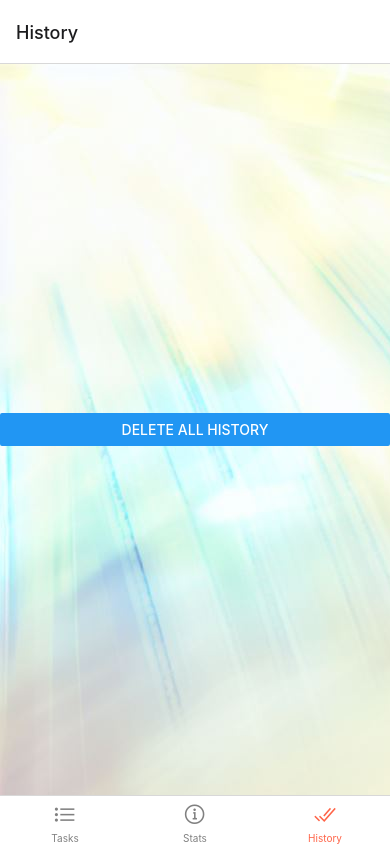
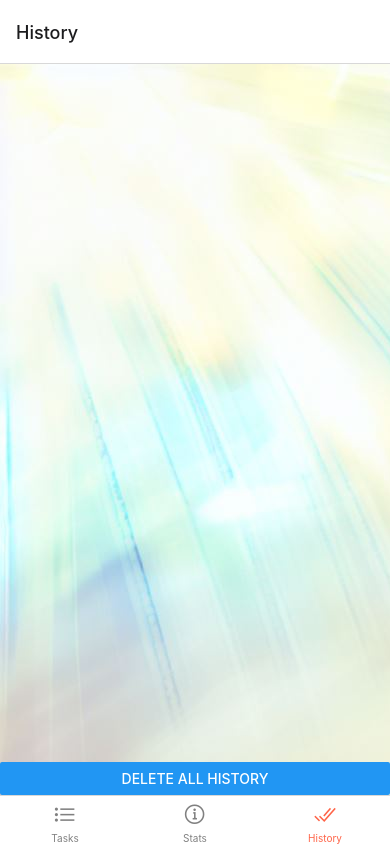
Before and after one commit to anilbey/leveluptodo, a React Native app: screen /History in a window 390 px wide. Built offline with nearby package versions, Linux system fonts and the light colour scheme.

Commit message:
task container add flex to style

```diff
--- a/screens/History.tsx
+++ b/screens/History.tsx
@@ -14,7 +14,7 @@ export default function History() {
 
     return (
         <BackgroundComponent>
-            <View>
+            <View style={styles.container}>
                 <FlatList
                     data={tasksList}
                     renderItem={({ item }) => (
@@ -38,4 +38,7 @@ const styles = StyleSheet.create({
         borderBottomColor: '#eee',
         borderBottomWidth: 1,
     },
+    container: {
+        flex: 1,  // take whole available space
+    }
 });
--- a/screens/Tasks.tsx
+++ b/screens/Tasks.tsx
@@ -101,7 +101,7 @@ const styles = StyleSheet.create({
         alignItems: 'center',  // Vertically align items to the middle
         padding: 10,
         borderBottomColor: '#eee',
-        borderBottomWidth: 5,
+        borderBottomWidth: 1,
     },
     checkbox: {
         marginRight: 10,  // space btw. checkbox and task text
```
